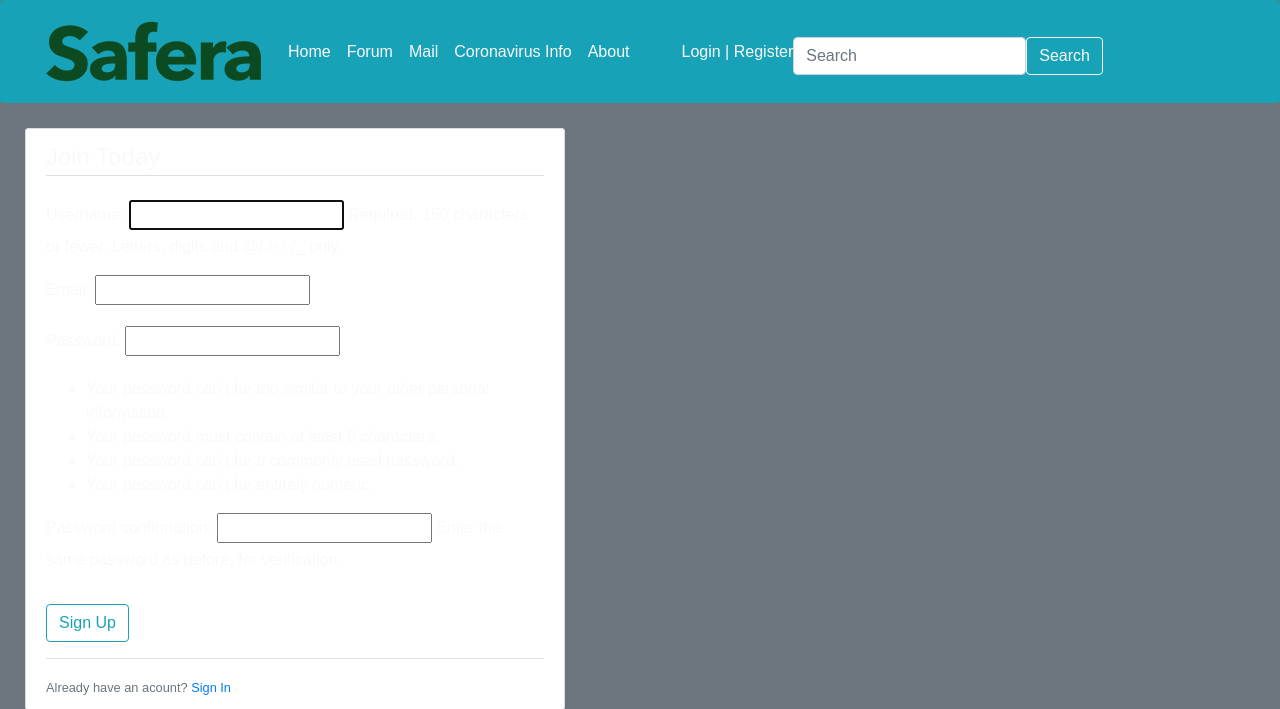
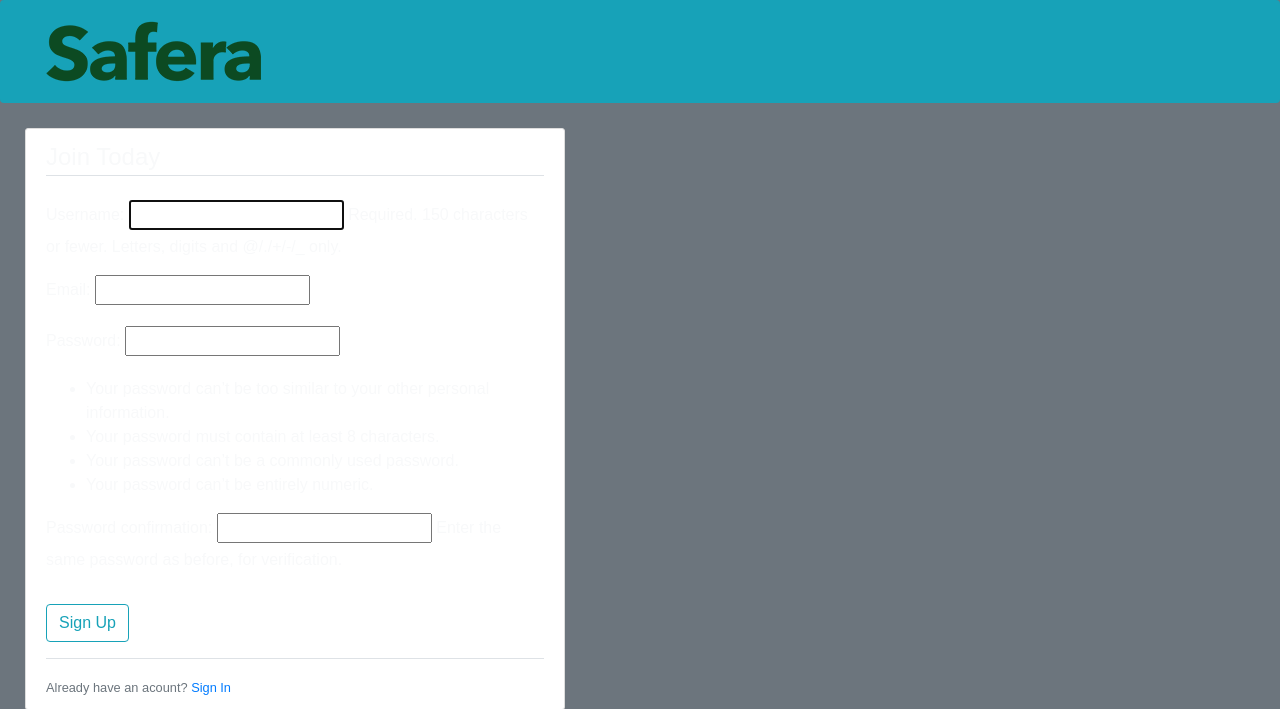
Before and after one commit to FerasAlfrih/MainSite, a Django app: page /register/ in a window 1280 px wide. Shown: the top 709 px of the page. Run offline with Django 3.2, Linux system fonts and the light colour scheme; some libraries are stand-ins or nearby versions.

Commit message:
Update base.html

```diff
--- a/templates/base.html
+++ b/templates/base.html
@@ -29,7 +29,7 @@
   <body>
     {% block header %}
       <header class="site-header">
-        <nav class="navbar navbar-expand-lg bg-info text-light rounded fixed-top">
+        <nav class="navbar bg-info text-light rounded fixed-top">
           <div class="container">
             <img class="navbar-brand" href="{% url 'home' %}" src='{% static 'img/safera.png' %}'>
             <button class="navbar-toggler" type="button" data-toggle="collapse" data-target="#navbarToggle" aria-controls="navbarToggle" aria-expanded="false" aria-label="Toggle navigation">
```
